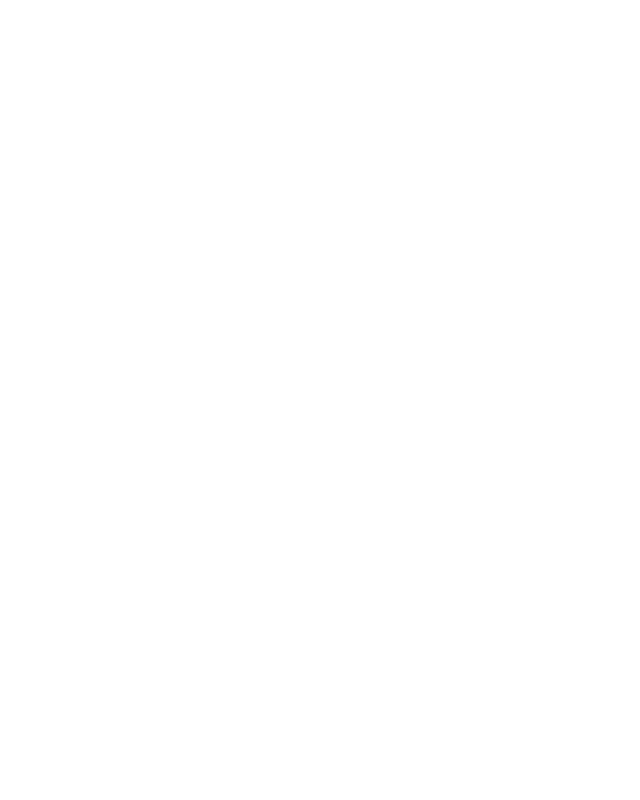
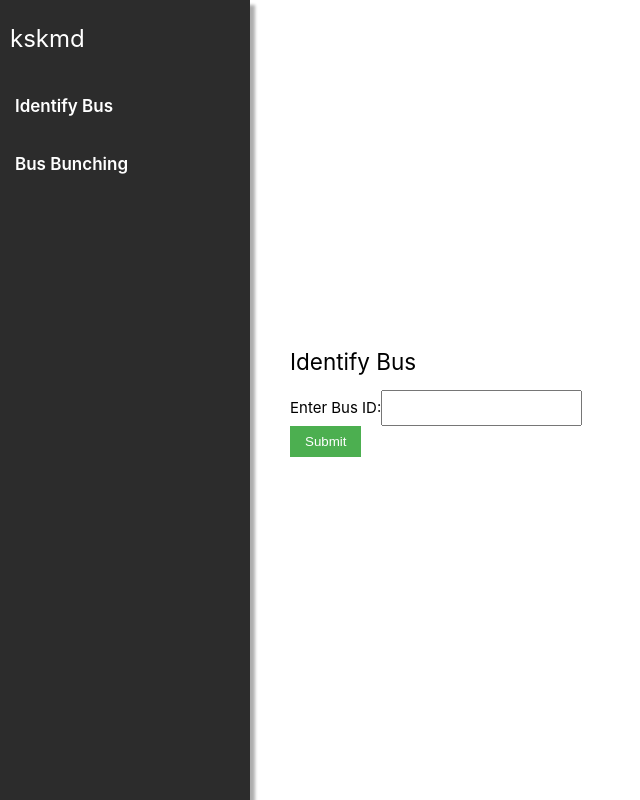
Before and after one commit to shrisoundharyaa/Route_Rationalization, a Vue app in the folder dynamic_route/: page /buses in a window 1280 px wide. Before the commit this address had no page. Shown: the whole page, without its empty margins (0-640 px from the left). Built offline with nearby package versions, Linux system fonts and the light colour scheme.

Commit message:
change the real-time

```diff
--- a/dynamic_route/src/components/sidenav.vue
+++ b/dynamic_route/src/components/sidenav.vue
@@ -1,10 +1,13 @@
 <template>
   <div class="main">
     <nav class="sidenav">
-        <ul>
+      <div class="top-section">
+        <!-- Add other sidebar content here if needed -->
+      </div>
+      <ul class="bottom-menu">
         <li>Map</li>
-          <li>Buses</li>
-          <li>Routs</li>
+        <li @click="$router.push('/buses')">Buses</li>
+        <li>Routes</li>
         <li>Analytics</li>
       </ul>
     </nav>
@@ -14,6 +17,7 @@
   </div>
 </template>
 
+
   <script>
   export default {
     name: 'Sidebar',
@@ -22,47 +26,42 @@
   </script>
 
   <style scoped>
-
-
 .sidenav {
   height: 670px;
   border-radius: 10px;
   width: 300px;
   background-color: rgb(44, 44, 44);
   color: rgb(255, 255, 255);
-    padding-top: 20px;
+  padding: 20px;
   position: fixed;
   display: flex;
   flex-direction: column;
-    top:20px;
-    left:20px;
+  justify-content: space-between; /* Ensure space between top and bottom sections */
+  top: 20px;
+  left: 20px;
   z-index: 1000;
   box-shadow: 5px 5px 3px rgba(0, 0, 0, 0.319);
   transition: width 0.3s ease;
-
 }
 
-  .sidenav ul {
+.bottom-menu {
+  display: flex; /* Arrange items in a row */
+  justify-content: space-around; /* Distribute items evenly */
   list-style-type: none;
   padding: 0;
-  }
-  .sidenav ul li:hover{
-    background-color: #acacac;
-    border-radius: 10px;
+  margin: 0;
+  border-top: 1px solid rgba(255, 255, 255, 0.2); /* Optional separator line */
 }
 
-  .sidenav li {
+.bottom-menu li {
   font-weight: 600;
-    font-size: 17px;
-    padding: 15px;
-
+  font-size: 14px;
+  padding: 10px;
+  cursor: pointer;
 }
 
-
-
-  .content {
-    /* margin-left: 250px; */
-    padding: 20px;
-    flex-grow: 1;
+.bottom-menu li:hover {
+  background-color: #acacac;
+  border-radius: 5px;
 }
 </style>
--- a/dynamic_route/src/router/index.js
+++ b/dynamic_route/src/router/index.js
@@ -1,5 +1,6 @@
 import { createRouter, createWebHistory } from 'vue-router'
 import RealTimeMonitoring from "../views/RealTimeMonitoring.vue";
+import BusManagement from "../views/buses.vue"
 
 const router = createRouter({
   history: createWebHistory(import.meta.env.BASE_URL),
@@ -9,6 +10,12 @@ const router = createRouter({
       name: 'RealTimeMonitoring',
       component: RealTimeMonitoring,
     },
+    {
+      path:'/buses',
+      name:"BusManagement",
+      component:BusManagement
+
+    },
 
   ],
 })
--- /dev/null
+++ b/dynamic_route/src/views/buses.vue
@@ -0,0 +1,128 @@
+<template>
+    <div class="main">
+      <nav class="sidenav">
+        <div class="back-arrow" @click="$router.push('/')">
+          <p>kskmd</p>
+        </div>
+
+        <ul>
+          <li @click="selectSection('identifyBus')">Identify Bus</li>
+          <li @click="selectSection('busBunching')">Bus Bunching</li>
+        </ul>
+      </nav>
+      <div class="content">
+        <div v-if="selectedSection === 'identifyBus'">
+          <h2>Identify Bus</h2>
+          <form @submit.prevent="submitBusId">
+            <label for="busId">Enter Bus ID:</label>
+            <input type="text" id="busId" v-model="busId" required />
+            <button type="submit">Submit</button>
+          </form>
+          <p v-if="submittedBusId">You entered Bus ID: {{ submittedBusId }}</p>
+        </div>
+
+        <div v-if="selectedSection === 'busBunching'">
+          <h2>Bus Bunching</h2>
+          <p>This section will show information related to bus bunching.</p>
+        </div>
+      </div>
+    </div>
+  </template>
+
+<script>
+export default {
+  name: 'BusManagement',
+  data() {
+    return {
+      selectedSection: 'identifyBus',
+      busId: '',
+      submittedBusId: '',
+    };
+  },
+  methods: {
+    // Method to handle section change
+    selectSection(section) {
+      this.selectedSection = section;
+    },
+    // Method to handle bus ID form submission
+    submitBusId() {
+      this.submittedBusId = this.busId;
+      this.busId = ''; // Clear input field after submission
+    },
+  },
+};
+</script>
+<style scoped>
+.main {
+  display: flex;
+}
+
+.sidenav {
+  height: 100vh;
+  width: 250px;
+  background-color: rgb(44, 44, 44);
+  color: white;
+  padding-top: 20px;
+  position: fixed;
+  display: flex;
+  flex-direction: column;
+  top: 0;
+  left: 0;
+  z-index: 1000;
+  box-shadow: 5px 5px 3px rgba(0, 0, 0, 0.319);
+  transition: width 0.3s ease;
+}
+.back-arrow {
+  font-size: 24px;
+  color: white;
+  cursor: pointer;
+  margin-bottom: 20px; /* Space below the icon */
+  padding-left: 10px;
+}
+
+.sidenav ul {
+  list-style-type: none;
+  padding: 0;
+}
+
+.sidenav li {
+  font-weight: 600;
+  font-size: 17px;
+  padding: 15px;
+  cursor: pointer;
+}
+
+.sidenav li:hover {
+  background-color: #acacac;
+  border-radius: 10px;
+}
+
+.content {
+  margin-left: 270px; /* Space for sidebar */
+  padding: 20px;
+  color: black;
+  flex-grow: 1;
+}
+
+form {
+  margin-top: 10px;
+}
+
+input[type="text"] {
+  padding: 8px;
+  font-size: 14px;
+  margin-right: 10px;
+}
+
+button {
+  padding: 8px 15px;
+  background-color: #4CAF50;
+  color: white;
+  border: none;
+  cursor: pointer;
+}
+
+button:hover {
+  background-color: #45a049;
+}
+</style>
```
Lines whose indentation alone changed are shown as unchanged.
